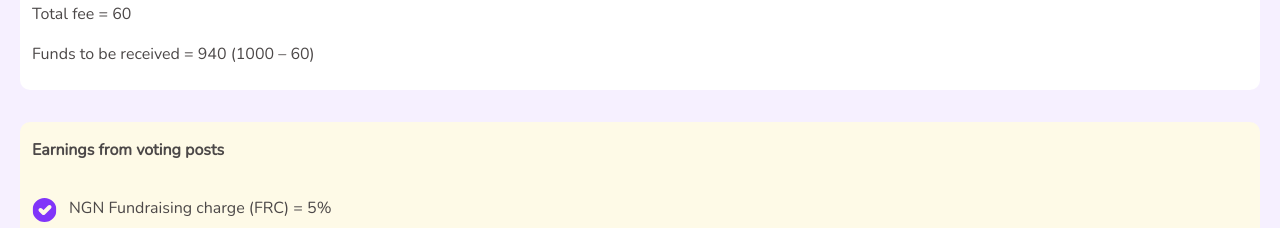
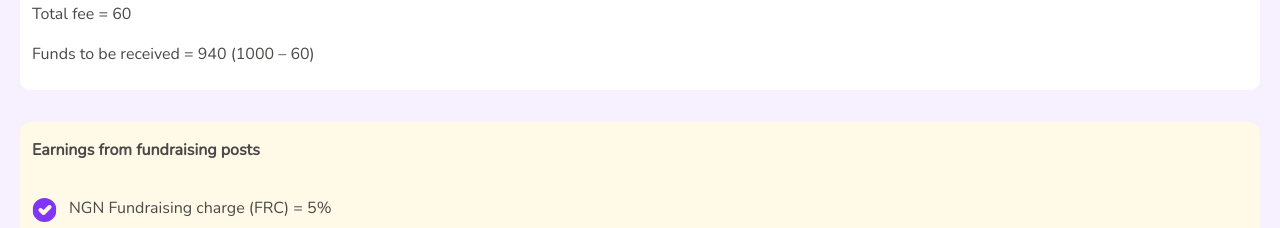
Before and after one commit to Davheed2/vigoplace, a Next.js app: page /charges in a window 1280 px wide. Shown: the part 2340-2568 px from the top of the page. Built offline with nearby package versions, Linux system fonts and the light colour scheme.

Commit message:
"Updated text in Charge component and NavItems component to replace 'voting posts' with 'fundraising posts'"

```diff
--- a/src/components/Charges/Charge.tsx
+++ b/src/components/Charges/Charge.tsx
@@ -178,7 +178,7 @@ const Charge: React.FC = () => {
 
       <section className="mb-8 rounded-md font-nunito bg-pricingbackground2">
         <div className="px-3 py-4">
-          <p className="mb-8 font-semibold">Earnings from voting posts</p>
+          <p className="mb-8 font-semibold">Earnings from fundraising posts</p>
           <div className="mb-8">
             <div className="flex mb-8 items-center">
               <Image
--- a/src/components/NavItems/NavItems.tsx
+++ b/src/components/NavItems/NavItems.tsx
@@ -221,14 +221,26 @@ export const NavItems: React.FC<NavItemsProps> = ({ closeMenu }) => {
           name: "Charges from earnings",
           link: "/charges",
           nameSubLinks: [
-            { name: "Earnings From Products or Services", link: "/charges#product-earnings" },
-            { name: "Earnings From Gift Post", link: "/charges#gift-post-earnings" },
-            { name: "Earnings From Voting Post", link: "/charges#voting-post-earnings" },
+            {
+              name: "Earnings From Products or Services",
+              link: "/charges#product-earnings",
+            },
+            {
+              name: "Earnings From Gift Post",
+              link: "/charges#gift-post-earnings",
+            },
+            {
+              name: "Earnings From Voting Post",
+              link: "/charges#voting-post-earnings",
+            },
             {
               name: "Earnings From Subscribing, Renting and Buying",
               link: "/charges#purchase-earnings",
             },
-            { name: "Earnings From Fundraising Post", link: "/charges#fundraising-post-earnings" },
+            {
+              name: "Earnings From Fundraising Post",
+              link: "/charges#fundraising-post-earnings",
+            },
           ],
         },
       ],
```
